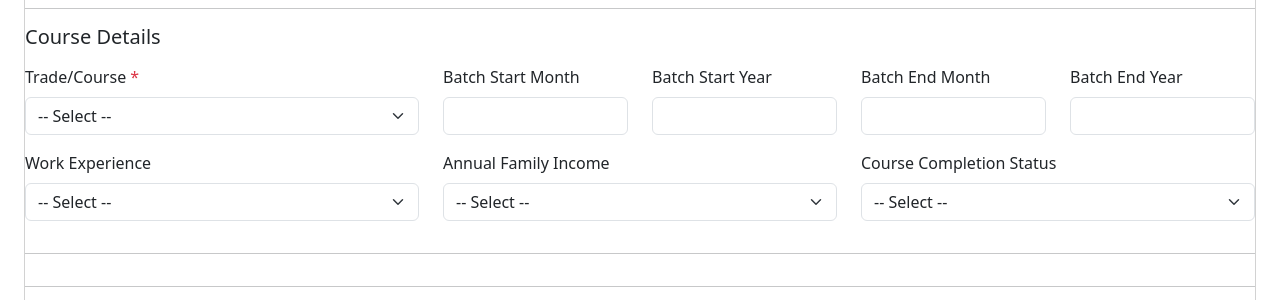
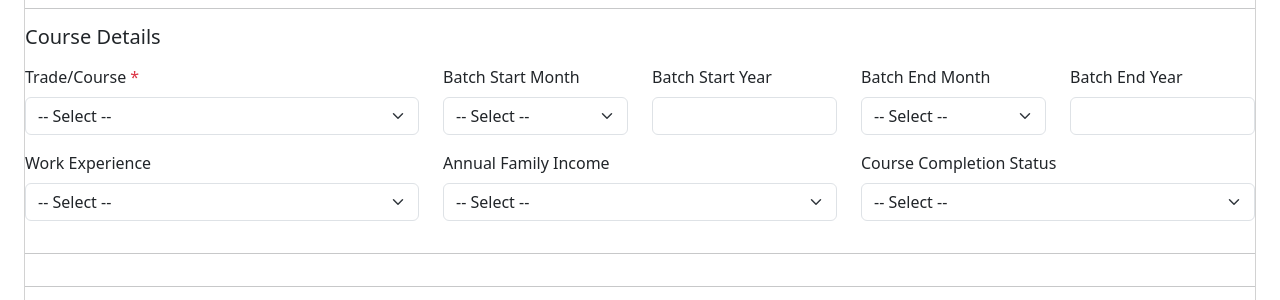
Before and after one commit to kaushikwonders/iti_web_app, a Flask app: page /learners/college/1/add in a window 1280 px wide. Shown: the part 730-1030 px from the top of the page. Run offline with Flask 3, Linux system fonts and the light colour scheme; a user stored in the database is signed in; tables that the repository leaves empty hold one stand-in row (values such as "Sample post").

Commit message:
Convert batch month fields to dropdowns

```diff
--- a/app/templates/learners/learner_form.html
+++ b/app/templates/learners/learner_form.html
@@ -221,10 +221,15 @@
 
         <div class="col-md-2">
           <label class="form-label">Batch Start Month</label>
-          <input type="text"
-                 name="batch_start_month"
-                 class="form-control"
-                 value="{{ learner.batch_start_month if learner else '' }}">
+          <select name="batch_start_month" class="form-select">
+            <option value="">-- Select --</option>
+            {% for month in range(1, 13) %}
+              <option value="{{ month }}"
+                {% if learner and (learner.batch_start_month|string) == (month|string) %}selected{% endif %}>
+                {{ month }}
+              </option>
+            {% endfor %}
+          </select>
         </div>
 
         <div class="col-md-2">
@@ -237,10 +242,15 @@
 
         <div class="col-md-2">
           <label class="form-label">Batch End Month</label>
-          <input type="text"
-                 name="batch_end_month"
-                 class="form-control"
-                 value="{{ learner.batch_end_month if learner else '' }}">
+          <select name="batch_end_month" class="form-select">
+            <option value="">-- Select --</option>
+            {% for month in range(1, 13) %}
+              <option value="{{ month }}"
+                {% if learner and (learner.batch_end_month|string) == (month|string) %}selected{% endif %}>
+                {{ month }}
+              </option>
+            {% endfor %}
+          </select>
         </div>
 
         <div class="col-md-2">
```
